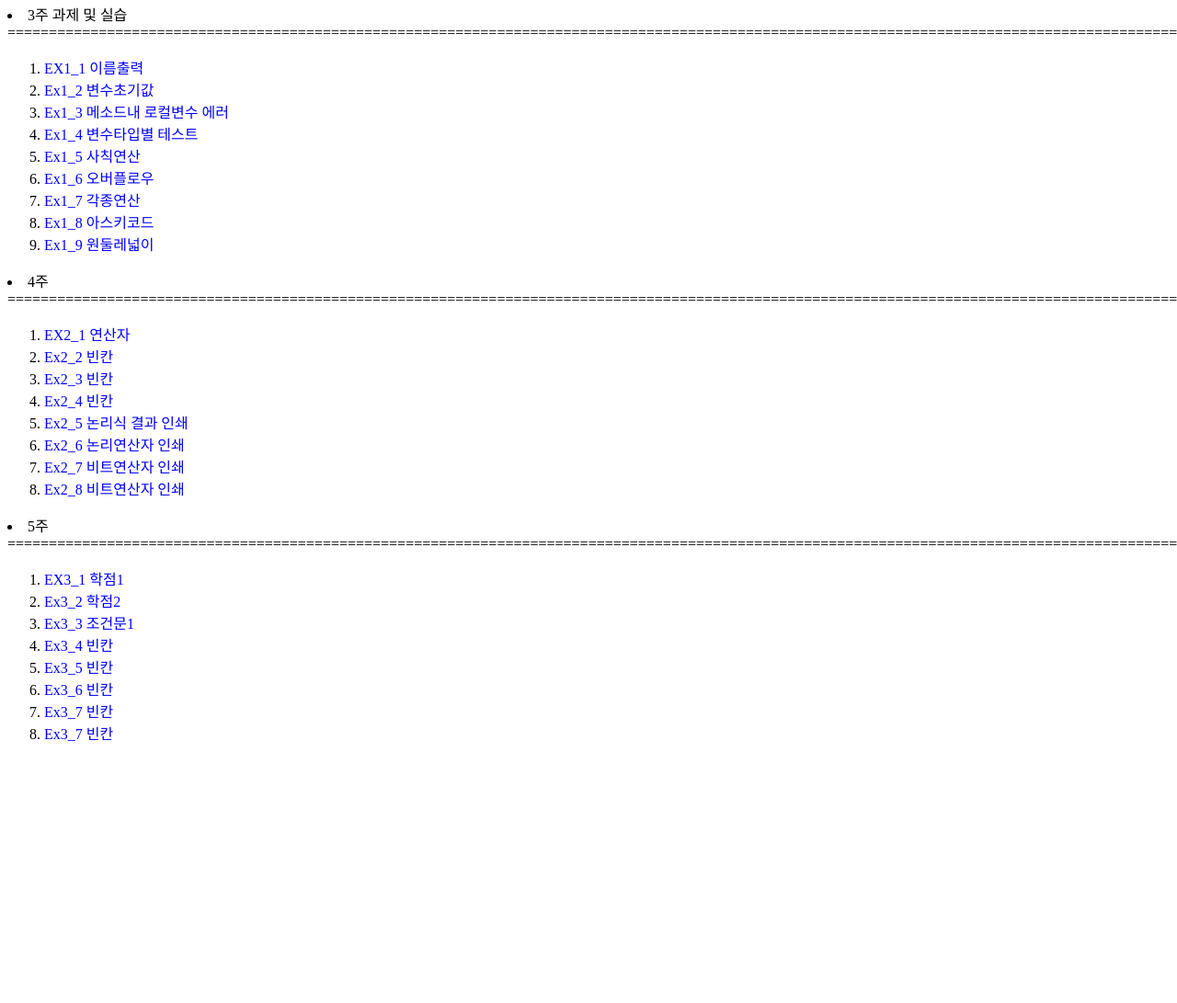
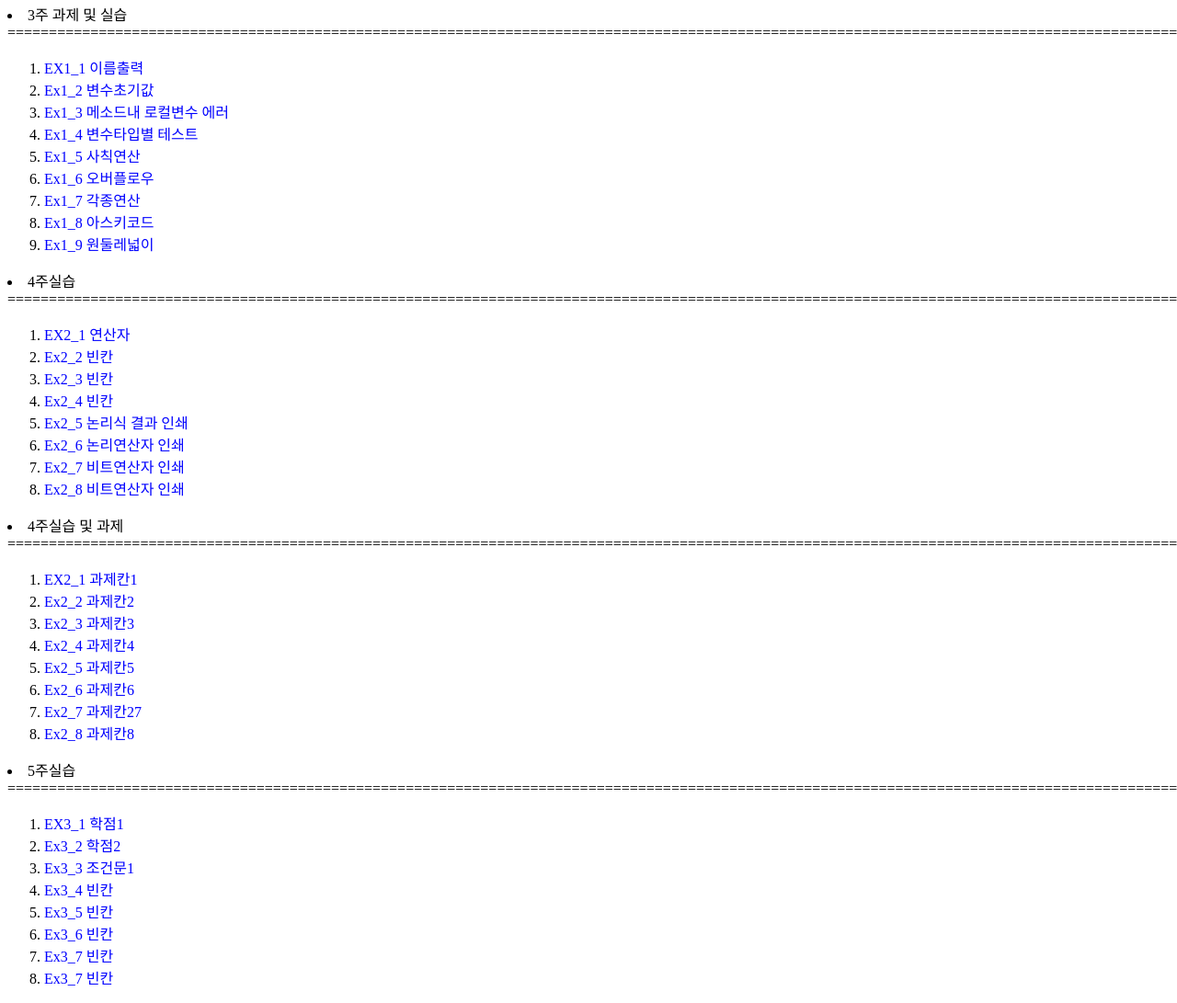
Before and after one commit to limhamin/limhamin.github.io, a plain HTML site: page index.html in a window 1280 px wide. Shown: the part 273-1364 px from the top of the page at 92% size. Before the commit the page ends 1098 px from the top, so only its background shows below. Drawn offline with nearby package versions, Linux system fonts and the light colour scheme.

Commit message:
Update index.html

```diff
--- a/index.html
+++ b/index.html
@@ -35,7 +35,7 @@
        <li><a href="https://limhamin.github.io/20xx03x9.html"  target="_blank">Ex1_9 원둘레넓이</a></li>
     </ol>
   </ul>
-<li id="week04">4주========================================================================================================================================================================
+<li id="week04">4주실습 ========================================================================================================================================================================
 <ol type ="4">
       <li><a href="https://limhamin.github.io/20xx04x1.html"  target="_blank">EX2_1 연산자</a></li>
       <li><a href="https://limhamin.github.io/20xx04x2.html"  target="_blank">Ex2_2 빈칸</a></li>
@@ -47,7 +47,19 @@
        <li><a href="https://limhamin.github.io/20xx04x8.html"  target="_blank">Ex2_8 비트연산자 인쇄</a></li>
     </ol>
   </ul>
-<li id="week05">5주========================================================================================================================================================================
+<li id="week04">4주실습 및 과제 ========================================================================================================================================================================
+<ol type ="4">
+      <li><a href="https://limhamin.github.io/20xx04x1.html"  target="_blank">EX2_1 과제칸1</a></li>
+      <li><a href="https://limhamin.github.io/20xx04x2.html"  target="_blank">Ex2_2 과제칸2</a></li>
+       <li><a href="https://limhamin.github.io/20xx04x3.html"  target="_blank">Ex2_3 과제칸3</a></li>
+       <li><a href="https://limhamin.github.io/20xx04x4.html"  target="_blank">Ex2_4 과제칸4</a></li>
+       <li><a href="https://limhamin.github.io/20xx04x5.html"  target="_blank">Ex2_5 과제칸5</a></li>
+       <li><a href="https://limhamin.github.io/20xx04x6.html"  target="_blank">Ex2_6 과제칸6</a></li>
+       <li><a href="https://limhamin.github.io/20xx04x7.html"  target="_blank">Ex2_7 과제칸27</a></li>
+       <li><a href="https://limhamin.github.io/20xx04x8.html"  target="_blank">Ex2_8 과제칸8</a></li>
+    </ol>
+  </ul>
+<li id="week05">5주실습========================================================================================================================================================================
 <ol type ="4">
       <li><a href="https://limhamin.github.io/20xx05x1.html"  target="_blank">EX3_1 학점1</a></li>
       <li><a href="https://limhamin.github.io/20xx05x2.html"  target="_blank">Ex3_2 학점2</a></li>
```
